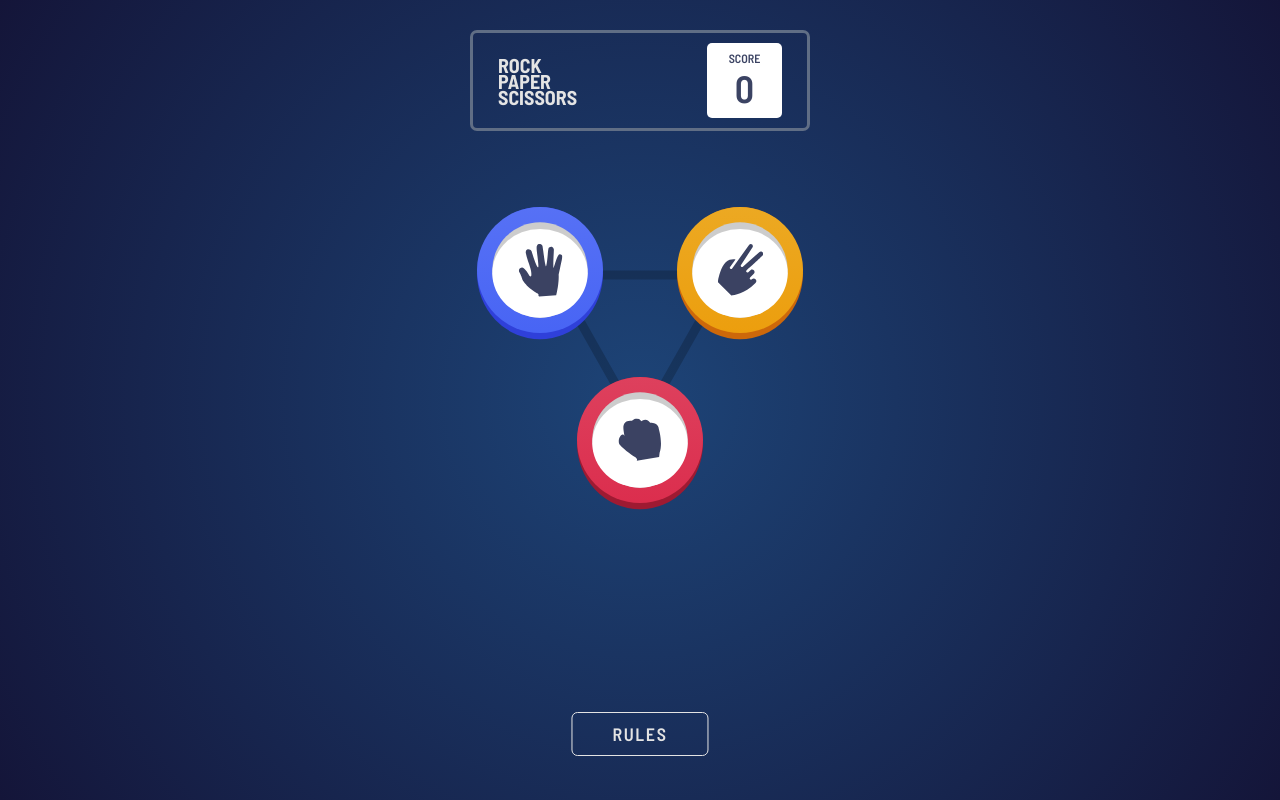
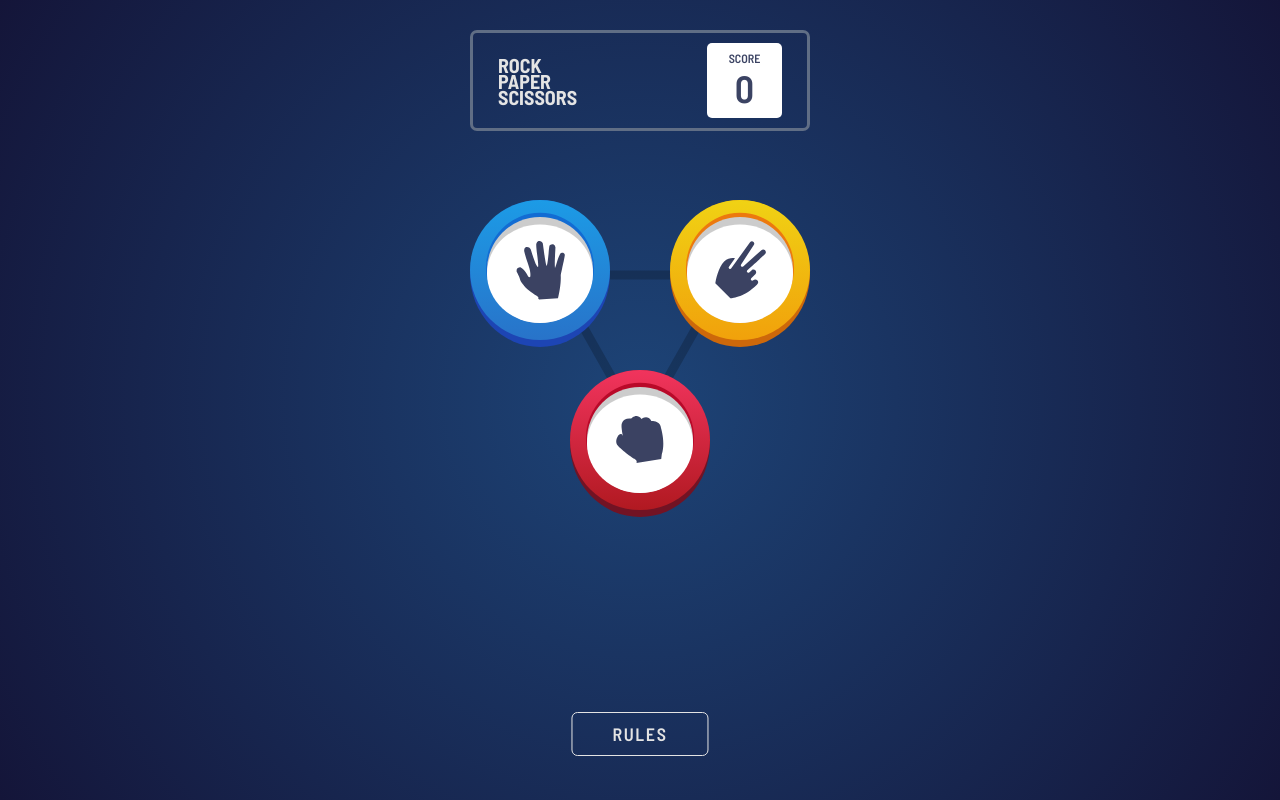
Before and after one commit to gitbeet/rock-paper-scissors-game, a React app: page / in a window 1280 px wide. Built offline with nearby package versions, Linux system fonts and the light colour scheme.

Commit message:
added effects to the circle component tweaking colors and style, improving ui on different screens and touch functionality

```diff
--- a/src/Components/CircleComponent.js
+++ b/src/Components/CircleComponent.js
@@ -17,6 +17,8 @@ export default function CircleComponent({
 
   return (
     <div
+      onPointerDown={() => setPressed(true)}
+      onPointerUp={() => setPressed(false)}
       onMouseDown={() => setPressed(true)}
       onMouseUp={() => setPressed(false)}
       onMouseLeave={() => setPressed(false)}
@@ -47,29 +49,18 @@ export default function CircleComponent({
         }
       ></div>
       <div
-        style={{
-          background: `linear-gradient(to top,${
-            type === "scissors"
-              ? "hsl(39, 89%, 49%) , hsl(40, 84%, 53%)"
-              : type === "paper"
-              ? "hsl(230, 89%, 62%) , hsl(230, 89%, 65%)"
-              : "hsl(349, 71%, 52%) , hsl(349, 70%, 56%)"
-          }`,
-        }}
-        className="circle-color"
+        className={
+          pressed
+            ? "circle-color-shadow-top-pressed"
+            : `circle-color-shadow-top-${type}`
+        }
       ></div>
+      <div className={`circle-color-${type}`}></div>
       <div
-        style={{
-          backgroundColor: `${
-            type === "rock"
-              ? "hsl(349, 72%, 36%)"
-              : type === "paper"
-              ? "hsl(234, 70%, 52%)"
-              : " hsl(29, 91%, 42%)"
-          }`,
-        }}
         className={
-          pressed ? "circle-color-shadow-pressed" : "circle-color-shadow"
+          pressed
+            ? "circle-color-shadow-pressed"
+            : `circle-color-shadow-${type}`
         }
       ></div>
     </div>
--- a/src/Components/Rules.js
+++ b/src/Components/Rules.js
@@ -16,7 +16,7 @@ export default function Rules({ toggleShowRules }) {
           alt="close button"
         />
       </div>
-      <img src={rulesImg} alt="rules" />
+      <img className="rules-image" src={rulesImg} alt="rules" />
       <img
         className="rules-close-button-mobile"
         onClick={toggleShowRules}
--- a/src/css/App.css
+++ b/src/css/App.css
@@ -2,6 +2,7 @@
   box-sizing: border-box;
   font-family: "Barlow Semi Condensed", sans-serif;
   color: var(--clr-light);
+  /* outline: 1px solid  red !important; */
 }
 
 :root {
--- a/src/css/CircleComponent.css
+++ b/src/css/CircleComponent.css
@@ -1,6 +1,8 @@
 .circle-component,
 .spotlight,
 .circle-component-pressed{
+    -webkit-tap-highlight-color: transparent;
+    outline: none;
     user-select: none;
     cursor: pointer;
     position:relative;
@@ -11,7 +13,6 @@
     height: 140px;
     background-color: transparent;
     border-radius: 50%;
-    scale: .9;
     z-index: 1;
 }
 
@@ -21,7 +22,7 @@
 
 .circle-image{
     position: absolute;
-    z-index: 5;
+    z-index: 6;
 }
 
 .circle-white,
@@ -31,7 +32,7 @@
     height: 106px;
     background-color: white;
     border-radius: 50%;
-    z-index: 4;
+    z-index: 5;
 
 }
 
@@ -51,10 +52,47 @@
     height: 106px;
     background-color: rgb(204, 204, 204);
     border-radius: 50%;
+    z-index: 4;
+}
+
+
+.circle-color-shadow-top-rock,
+.circle-color-shadow-top-paper,
+.circle-color-shadow-top-scissors{
+    display: block;
+    width: 106px;
+    height: 106px;
+    transform: scaley(1.04) scalex(1.02);
+    transform-origin: bottom;
+    border-radius: 50%;
+    position: absolute;
     z-index: 3;
 }
 
-.circle-color{
+.circle-color-shadow-top-rock{
+    background-color: hsl(349, 91%, 38%);
+}
+
+
+.circle-color-shadow-top-paper{
+    background-color: hsl(212, 84%, 45%);
+}
+
+.circle-color-shadow-top-scissors{
+    background-color: hsl(29, 89%, 49%);
+}
+
+
+.circle-color-shadow-top-pressed{
+    display: none;
+}
+
+
+
+
+.circle-color-rock,
+.circle-color-paper,
+.circle-color-scissors{
     position:absolute;
     width: 140px;
     height: 140px;
@@ -63,15 +101,46 @@
     z-index: 2;
 }
 
-.circle-color-shadow{
+
+.circle-color-rock{
+    background: rgb(224, 10, 10);
+    background: linear-gradient(0deg, rgb(177, 25, 33) 0%, rgb(241, 52, 93) 100%);
+}
+
+.circle-color-paper{
+    background: rgb(10, 145, 224);
+    background: linear-gradient(0deg, rgb(40, 115, 201) 0%, rgb(28, 155, 230) 100%);
+}
+
+.circle-color-scissors{
+    background: rgb(224,148,10);
+    background: linear-gradient(0deg, rgb(241, 161, 11) 0%, rgb(240, 210, 20) 100%);
+}
+
+
+
+.circle-color-shadow-rock,
+.circle-color-shadow-paper,
+.circle-color-shadow-scissors{
     position:absolute;
     transform: scaleY(1.05);
     transform-origin: top;
     width: 140px;
     height: 140px;
-    background-color: darkred;
     border-radius: 50%;
     z-index: 1;
+}
+
+.circle-color-shadow-rock{
+    background-color: hsl(349, 72%, 26%);
+}
+
+.circle-color-shadow-paper{
+    background-color: hsl(224, 72%, 41%);
+}
+
+.circle-color-shadow-scissors{
+    background-color: hsl(29, 91%, 42%);
 }
 
 .circle-color-shadow-pressed
--- a/src/css/EmptyCircle.css
+++ b/src/css/EmptyCircle.css
@@ -1,6 +1,15 @@
 .empty-circle{
-    width: 130px;
-    height:130px;
+    position: relative;
+    top: 5px;
+    width: 140px;
+    height:140px;
     border-radius: 50%;
     background-color: hsla(237, 49%, 15%,.3);
+    box-shadow: inset  0 0 10px 5px hsla(237, 49%, 15%,.2) ;
 }
+
+@media (min-width:1366px) {
+    .empty-circle{
+        top: 10px;
+    }
+}
--- a/src/css/ResultMessage.css
+++ b/src/css/ResultMessage.css
@@ -1,5 +1,6 @@
 .result-message{
     user-select: none;
+    min-width: max-content;
     display: flex;
     flex-direction:column;
     justify-content: center;
@@ -22,8 +23,6 @@
     margin-top: 20px;
 }
 
-
-
 .color-win{
     color: rgb(9, 202, 154);
     /* color: white; */
--- a/src/css/Rules.css
+++ b/src/css/Rules.css
@@ -31,6 +31,10 @@
 .rules-close-button,
 .rules-close-button-mobile{
     width: 25px;
+}
+
+.rules-image{
+    width: min(90% , 500px);
 }
 
 
```
